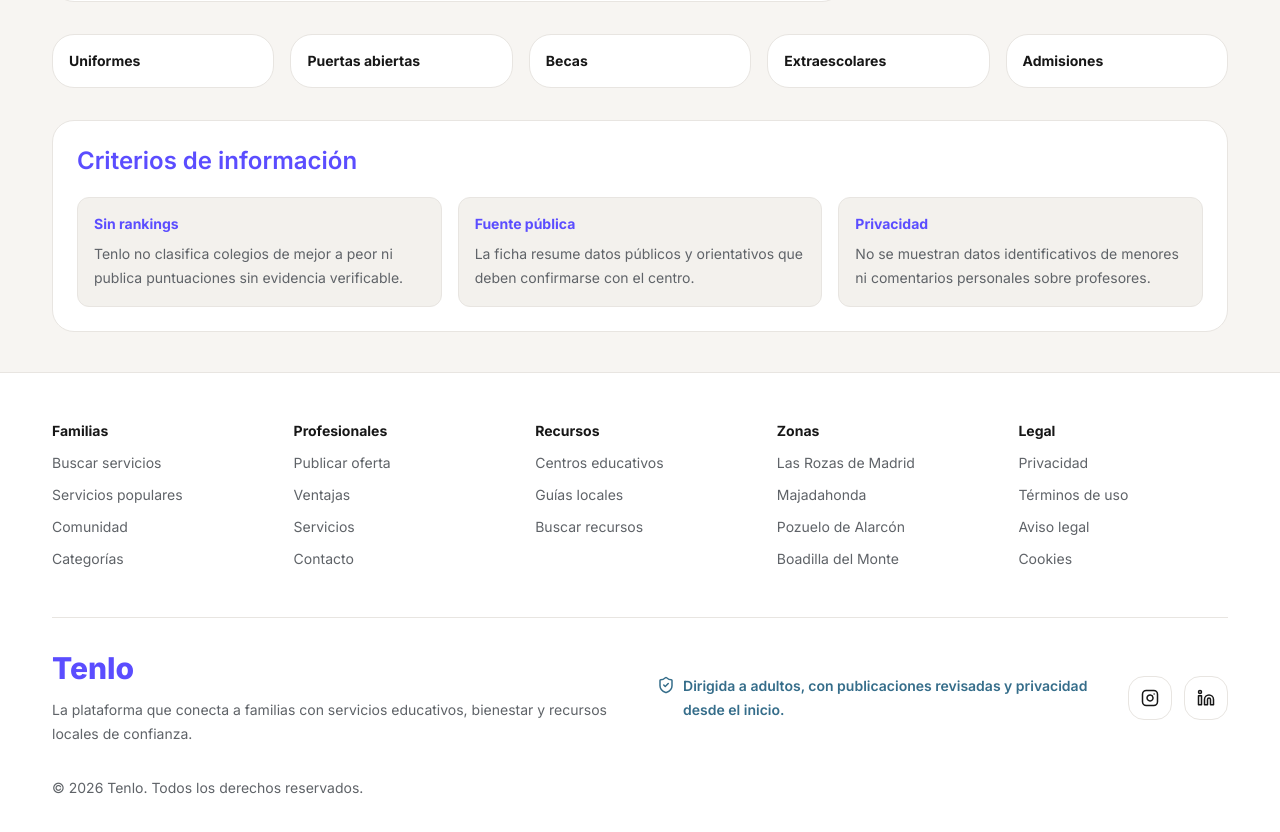
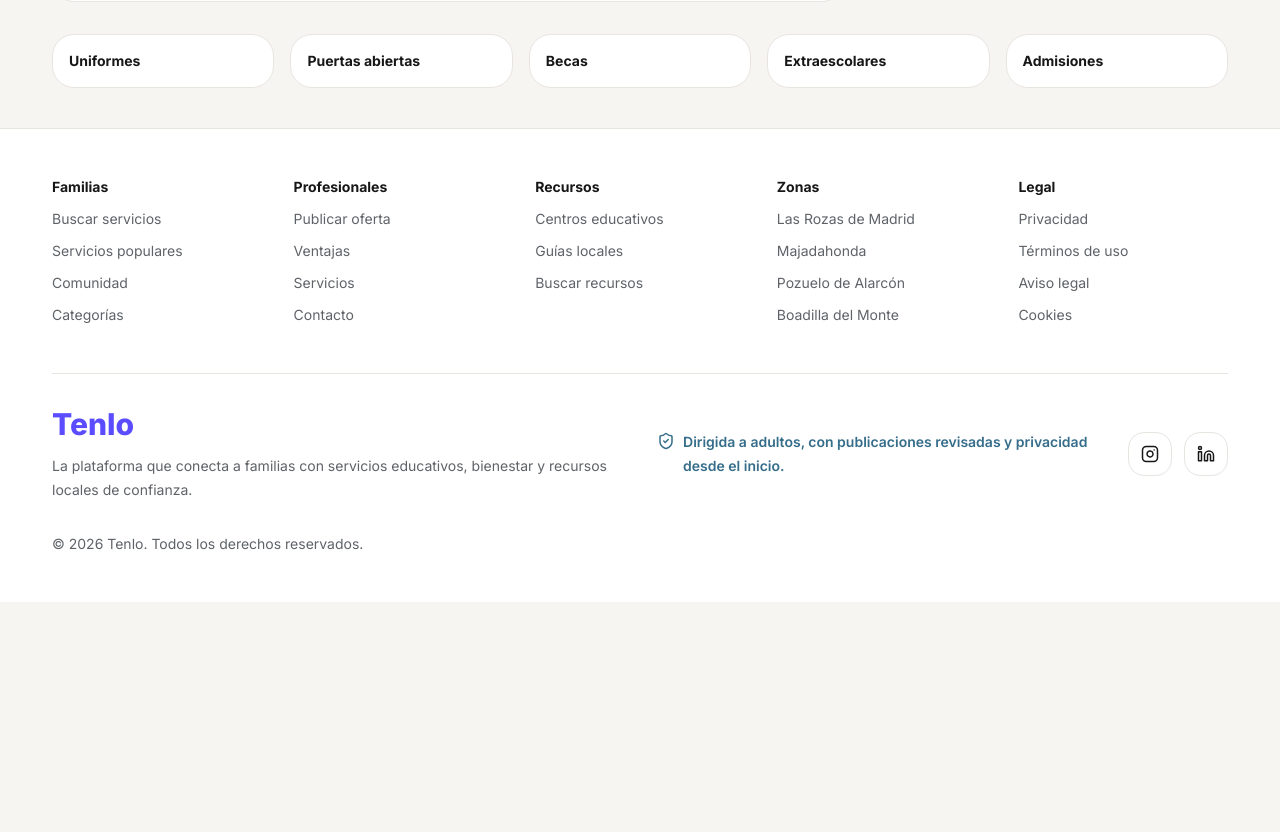
Before and after one commit to rdrgzjavier/kiryco, a Next.js app: page /centros/british-council-school-pozuelo in a window 1280 px wide. Shown: the part 1707-2539 px from the top of the page. After the commit the page ends 2309 px from the top, so only its background shows below. Built offline with nearby package versions, Linux system fonts and the light colour scheme.

Commit message:
Elimina criterios de informacion en centros

```diff
--- a/src/app/centros/[slug]/page.tsx
+++ b/src/app/centros/[slug]/page.tsx
@@ -74,23 +74,6 @@ export default function CenterDetailPage({ params }: { params: { slug: string }
           </Link>
         ))}
       </section>
-      <section className="mt-8 card p-6">
-        <h2 className="text-2xl font-semibold text-ink">Criterios de información</h2>
-        <div className="mt-5 grid gap-4 md:grid-cols-3">
-          <article className="rounded-xl border border-line bg-soft p-4">
-            <h3 className="text-sm font-bold text-ink">Sin rankings</h3>
-            <p className="mt-2 text-sm leading-6 text-muted">Tenlo no clasifica colegios de mejor a peor ni publica puntuaciones sin evidencia verificable.</p>
-          </article>
-          <article className="rounded-xl border border-line bg-soft p-4">
-            <h3 className="text-sm font-bold text-ink">Fuente pública</h3>
-            <p className="mt-2 text-sm leading-6 text-muted">La ficha resume datos públicos y orientativos que deben confirmarse con el centro.</p>
-          </article>
-          <article className="rounded-xl border border-line bg-soft p-4">
-            <h3 className="text-sm font-bold text-ink">Privacidad</h3>
-            <p className="mt-2 text-sm leading-6 text-muted">No se muestran datos identificativos de menores ni comentarios personales sobre profesores.</p>
-          </article>
-        </div>
-      </section>
     </div>
   );
 }
```
